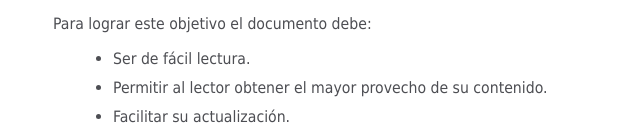
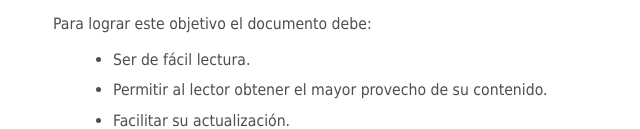
Before and after one commit to DjNaufrago/Technical-Documentation-Page, a plain HTML site: page index.html in a window 1280 px wide. Shown: the part 833-962 px from the top of the page, 228-868 px from the left. Drawn offline with Linux system fonts and the light colour scheme.

Commit message:
Update style.css

```diff
--- a/stylesheets/style.css
+++ b/stylesheets/style.css
@@ -76,7 +76,7 @@ section article {
 
 section li {
     margin: 15px 0px 0px 20px;
-    line-height: 0.9;
+    line-height: 1;
 }
 
 code {
```
